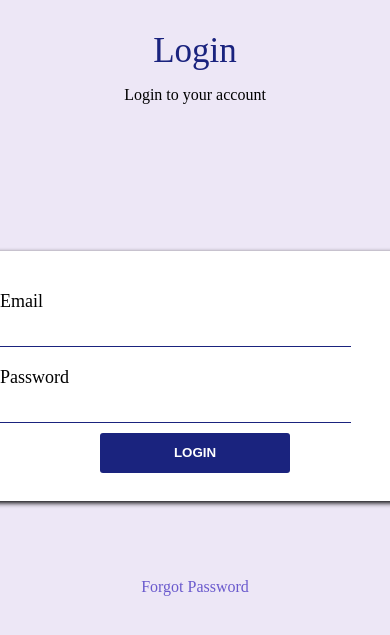
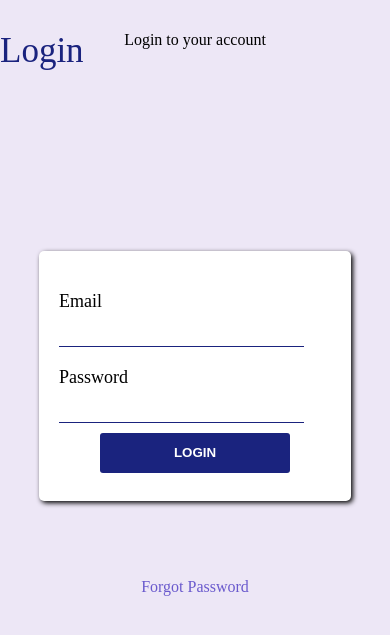
Before and after one commit to OgunmisiM/Mira_clone, a plain HTML site: page index.html in a window 390 px wide. Shown: the part 173-808 px from the top of the page. Drawn offline with Linux system fonts and the light colour scheme.

Commit message:
added responsiveness

```diff
--- a/styles.css
+++ b/styles.css
@@ -145,3 +145,17 @@ li a{
         text-align: center;
     }
 }
+
+@media only screen and (max-width: 450px){
+    .box{
+        width: 80%;
+    }
+
+    .center {
+        position:absolute;
+    }
+
+    .center h2{
+        position: absolute;
+    }
+}
```
Also changed, not shown: main.js (added).
